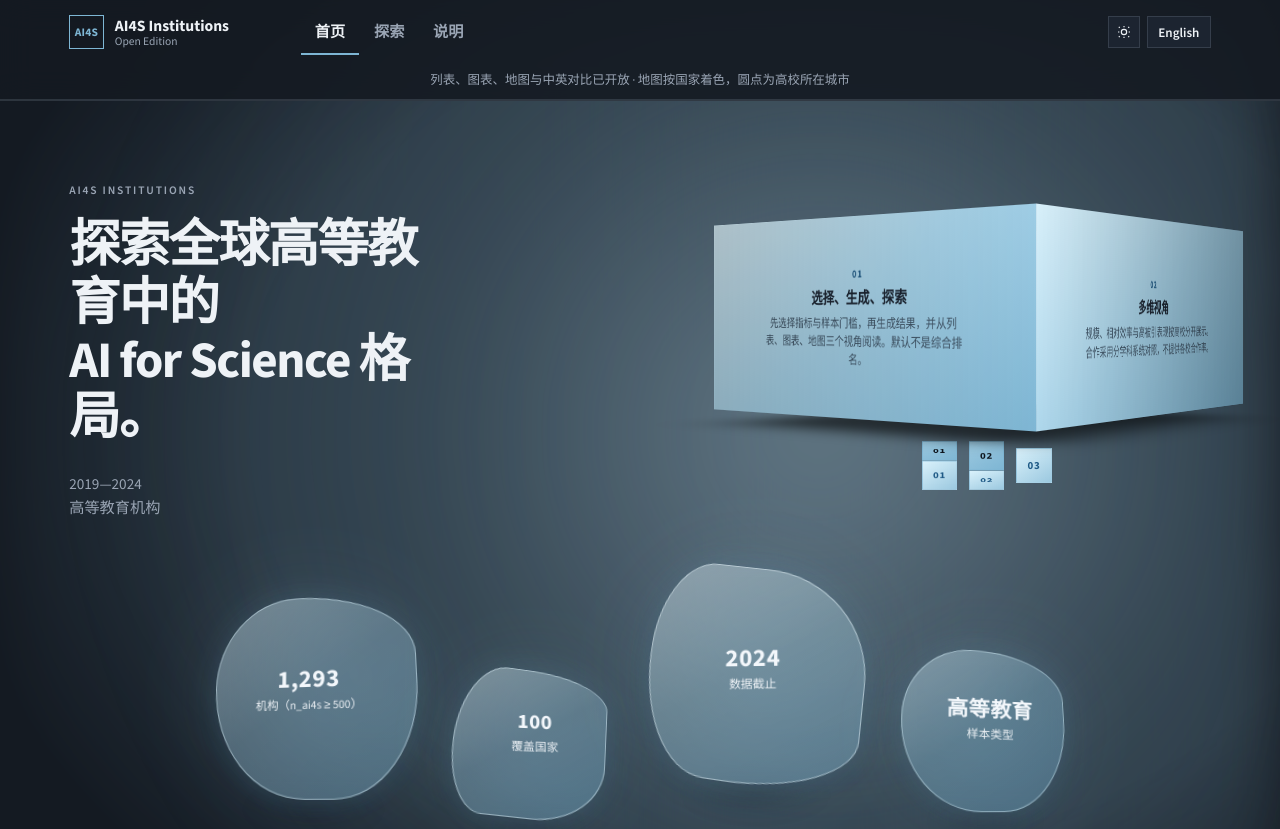
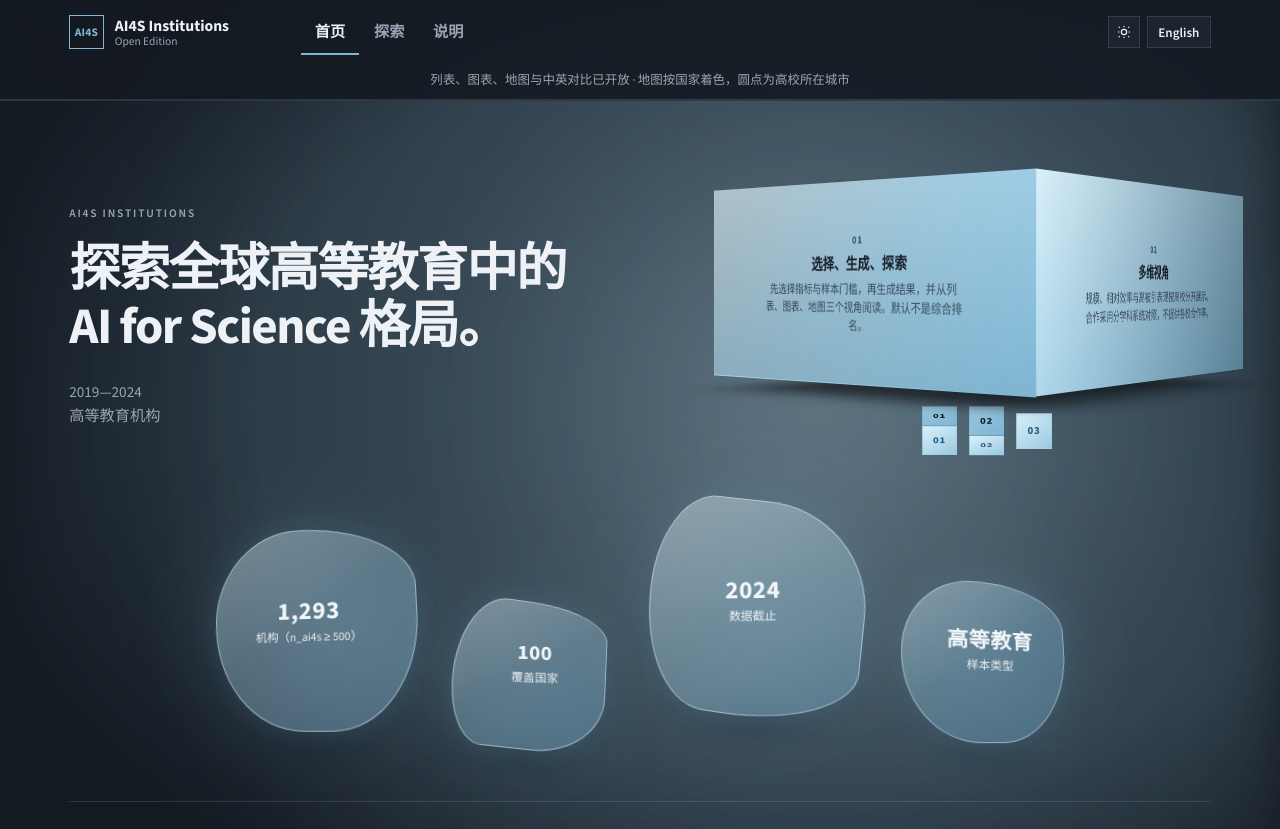
Before and after one commit to LSK703/ai4s-institutions, a website built with Vite: page home.html in a window 1280 px wide. Shown: the top 829 px of the page. Built offline with nearby package versions, Linux system fonts and the light colour scheme; no server answers.

Commit message:
Widen the home hero title so each line holds about three more characters.

```diff
--- a/home.html
+++ b/home.html
@@ -83,7 +83,7 @@
         }
         .ed-hero h1 {
           margin: 0 0 1.55rem;
-          max-width: 22rem;
+          max-width: 11.5em;
           font-size: clamp(2.05rem, 4.6vw, 3.2rem);
           line-height: 1.12;
           letter-spacing: -0.03em;
```
